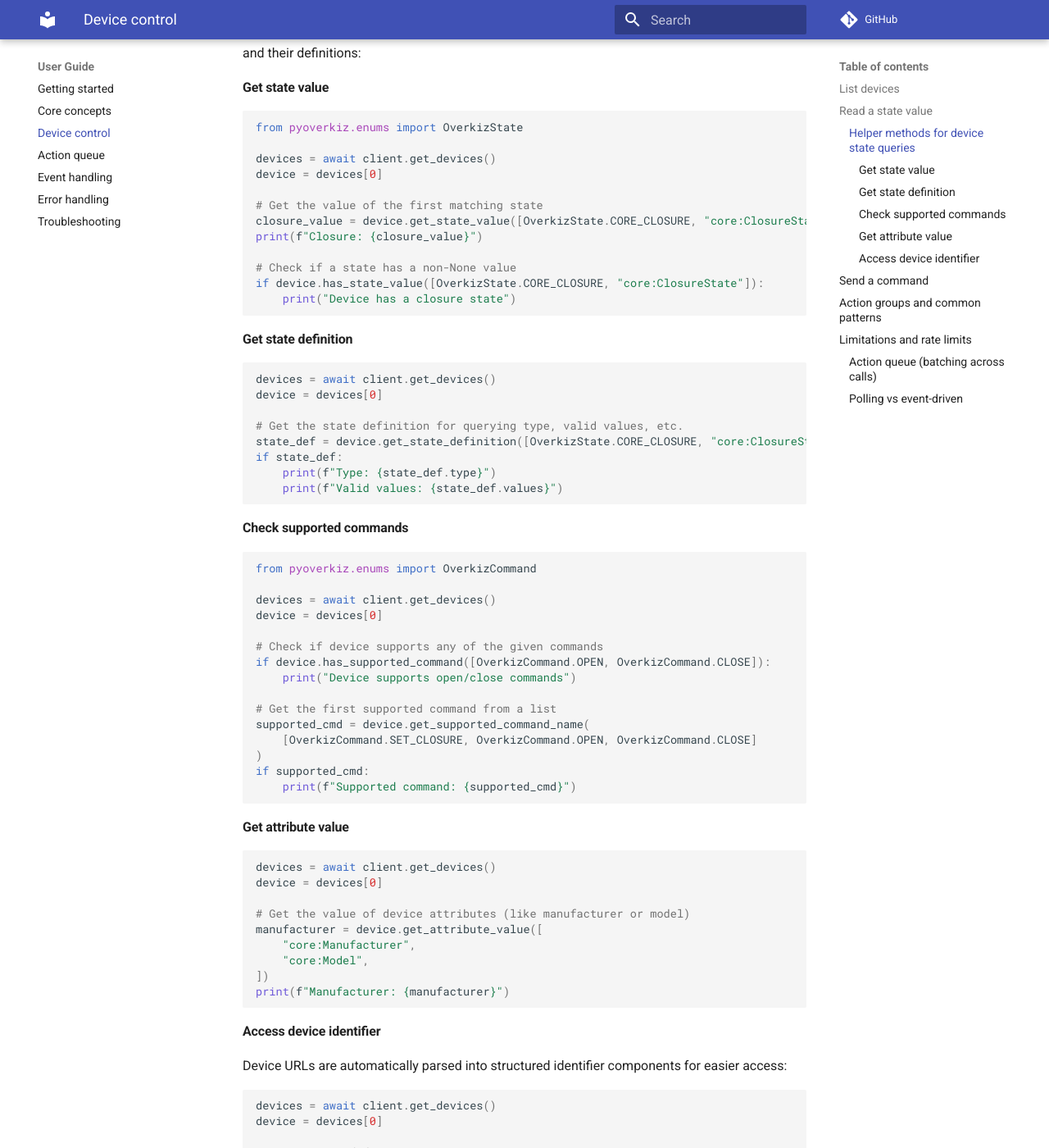
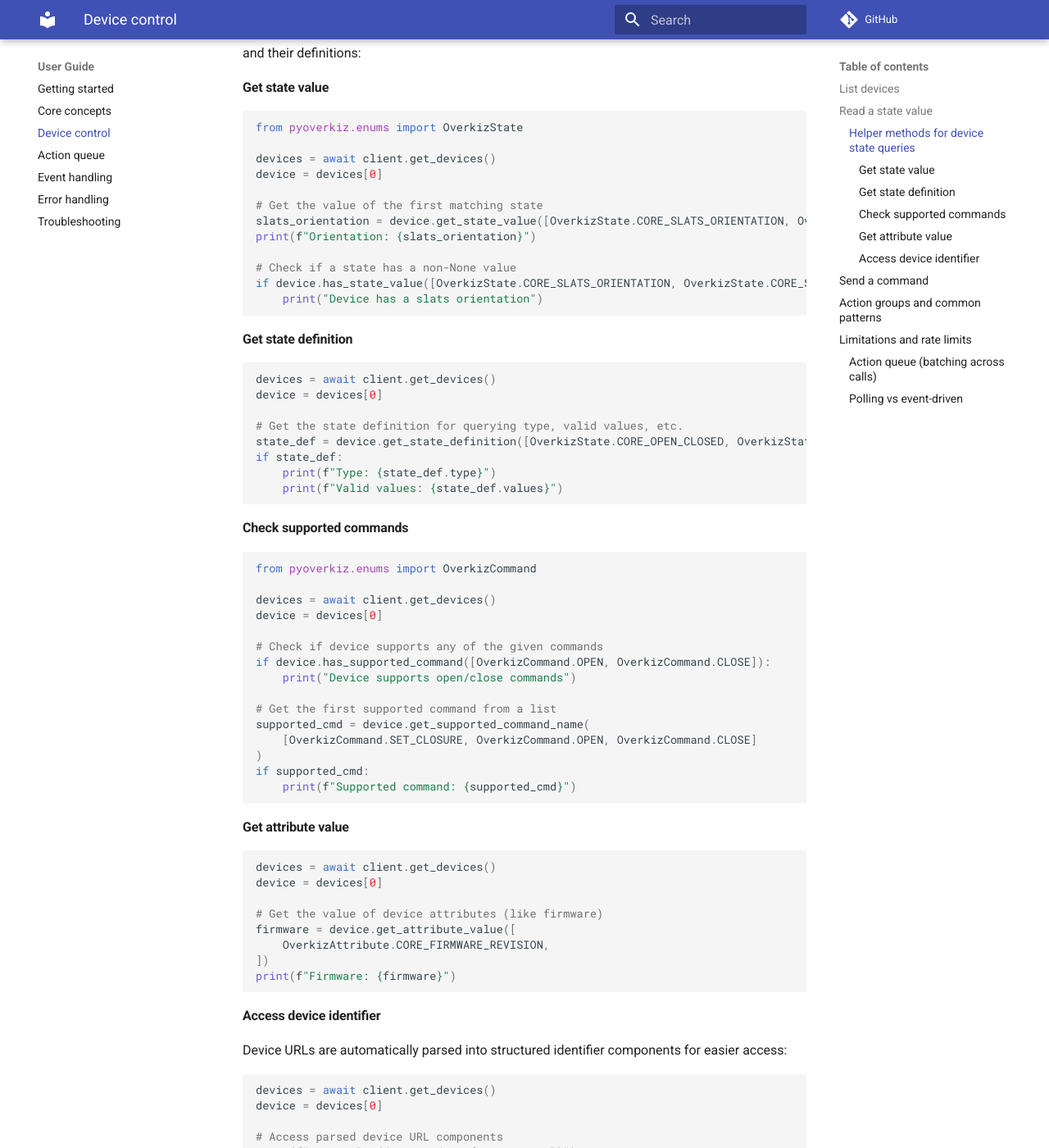
Before and after one commit to iMicknl/python-overkiz-api, an MkDocs documentation site: the page built from docs/device-control.md, in a window 1280 px wide and 1400 px high, scrolled down 954 px. Shown: the whole window at 82% size. Built offline with MkDocs 1.6.1 and Material for MkDocs 9.7.7, drawn with Linux system fonts in a browser that asks for light colours; comment, search, counter and statistics services are not loaded; some of the changed text lies outside the part shown.

Commit message:
Refactor device state queries and attribute retrieval in documentation

````diff
--- a/docs/device-control.md
+++ b/docs/device-control.md
@@ -46,12 +46,12 @@ devices = await client.get_devices()
 device = devices[0]
 
 # Get the value of the first matching state
-closure_value = device.get_state_value([OverkizState.CORE_CLOSURE, "core:ClosureState"])
-print(f"Closure: {closure_value}")
+slats_orientation = device.get_state_value([OverkizState.CORE_SLATS_ORIENTATION, OverkizState.CORE_SLATE_ORIENTATION])
+print(f"Orientation: {slats_orientation}")
 
 # Check if a state has a non-None value
-if device.has_state_value([OverkizState.CORE_CLOSURE, "core:ClosureState"]):
-    print("Device has a closure state")
+if device.has_state_value([OverkizState.CORE_SLATS_ORIENTATION, OverkizState.CORE_SLATE_ORIENTATION]):
+    print("Device has a slats orientation")
 ```
 
 #### Get state definition
@@ -61,7 +61,7 @@ devices = await client.get_devices()
 device = devices[0]
 
 # Get the state definition for querying type, valid values, etc.
-state_def = device.get_state_definition([OverkizState.CORE_CLOSURE, "core:ClosureState"])
+state_def = device.get_state_definition([OverkizState.CORE_OPEN_CLOSED, OverkizState.CORE_SLATS_OPEN_CLOSED])
 if state_def:
     print(f"Type: {state_def.type}")
     print(f"Valid values: {state_def.values}")
@@ -93,12 +93,11 @@ if supported_cmd:
 devices = await client.get_devices()
 device = devices[0]
 
-# Get the value of device attributes (like manufacturer or model)
-manufacturer = device.get_attribute_value([
-    "core:Manufacturer",
-    "core:Model",
+# Get the value of device attributes (like firmware)
+firmware = device.get_attribute_value([
+    OverkizAttribute.CORE_FIRMWARE_REVISION,
 ])
-print(f"Manufacturer: {manufacturer}")
+print(f"Firmware: {firmware}")
 ```
 
 #### Access device identifier
````
Also changed, not shown: other parts of docs/device-control.md (+1 -0 lines).
